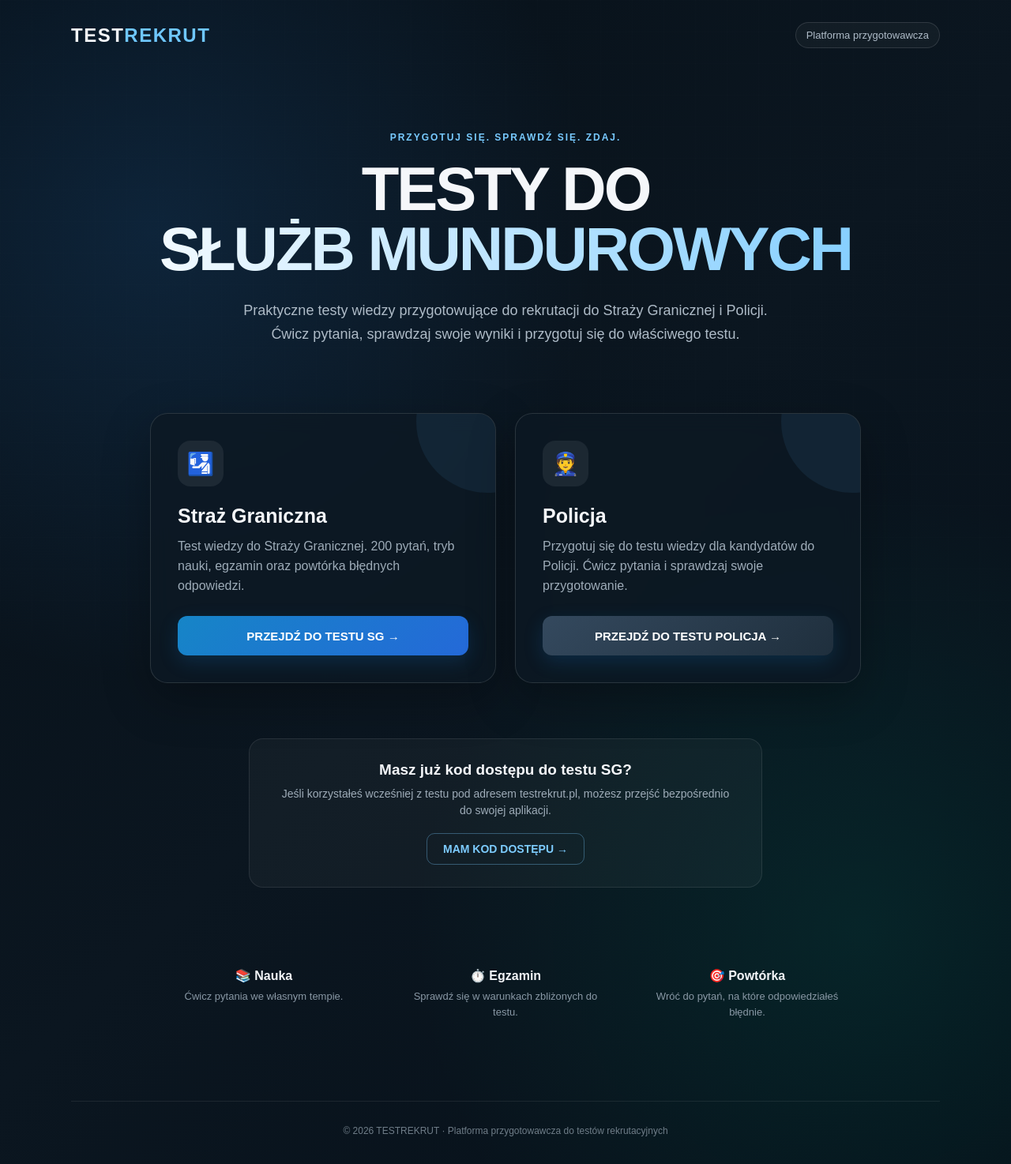
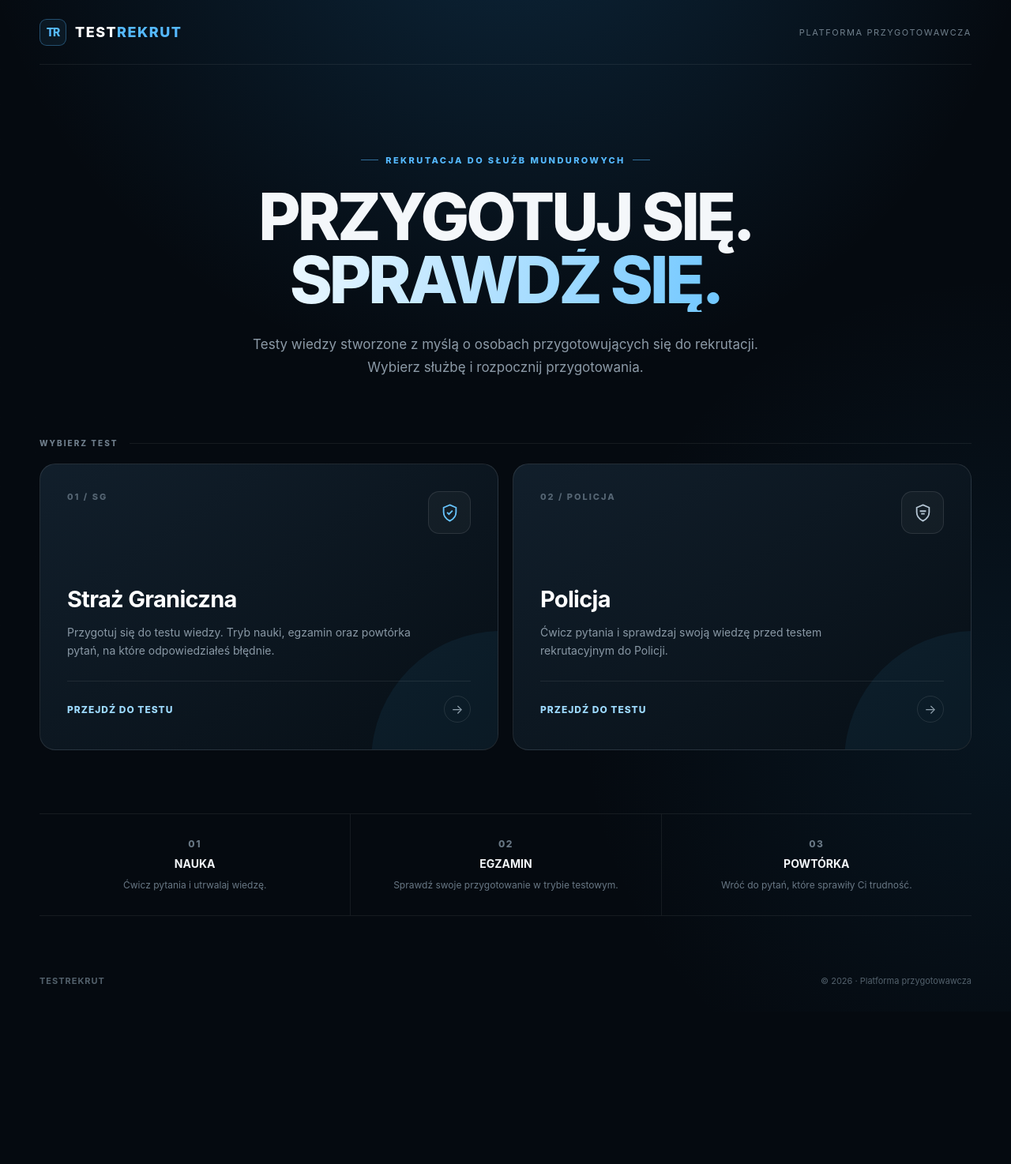
Before and after one commit to tmpawlak18-stack/sg-test, a plain HTML site: page homepage.html in a window 1280 px wide. Shown: the whole page at 79% size. After the commit the page ends 1281 px from the top, so only its background shows below. Drawn offline with Linux system fonts and the light colour scheme.

Commit message:
Update homepage.html

```diff
--- a/homepage.html
+++ b/homepage.html
@@ -1,12 +1,13 @@
-
 <!DOCTYPE html>
 <html lang="pl">
 <head>
   <meta charset="UTF-8">
   <meta name="viewport" content="width=device-width, initial-scale=1.0">
 
-  <title>TESTREKRUT – Testy do Straży Granicznej i Policji</title>
-  <meta name="description" content="TESTREKRUT – przygotuj się do testów wiedzy podczas rekrutacji do Straży Granicznej i Policji.">
+  <title>TESTREKRUT — Przygotuj się do rekrutacji</title>
+
+  <meta name="description"
+        content="TESTREKRUT — platforma przygotowująca do testów wiedzy podczas rekrutacji do Straży Granicznej i Policji.">
 
   <style>
     * {
@@ -15,14 +16,38 @@
       padding: 0;
     }
 
+    :root {
+      --bg: #050a10;
+      --bg2: #09121b;
+      --card: #0b151f;
+      --border: rgba(255,255,255,.10);
+      --text: #f4f7fa;
+      --muted: #8c9aa7;
+      --blue: #55b9ff;
+      --blue2: #167bc1;
+      --green: #46d2a2;
+    }
+
+    html {
+      scroll-behavior: smooth;
+    }
+
     body {
-      font-family: Arial, Helvetica, sans-serif;
       min-height: 100vh;
-      color: #f5f7fa;
+      font-family: Inter, Arial, Helvetica, sans-serif;
+      color: var(--text);
       background:
-        radial-gradient(circle at 15% 20%, rgba(30, 90, 150, 0.25), transparent 35%),
-        radial-gradient(circle at 85% 80%, rgba(0, 120, 100, 0.18), transparent 35%),
-        linear-gradient(135deg, #071018 0%, #0b1620 50%, #061019 100%);
+        radial-gradient(
+          circle at 50% -15%,
+          rgba(38, 132, 199, .24),
+          transparent 42%
+        ),
+        radial-gradient(
+          circle at 100% 70%,
+          rgba(26, 98, 142, .13),
+          transparent 35%
+        ),
+        var(--bg);
       overflow-x: hidden;
     }
 
@@ -30,282 +55,406 @@
       content: "";
       position: fixed;
       inset: 0;
-      background:
-        linear-gradient(rgba(255,255,255,0.025) 1px, transparent 1px),
-        linear-gradient(90deg, rgba(255,255,255,0.025) 1px, transparent 1px);
-      background-size: 40px 40px;
       pointer-events: none;
-      opacity: 0.35;
+      opacity: .22;
+      background-image:
+        linear-gradient(rgba(255,255,255,.025) 1px, transparent 1px),
+        linear-gradient(90deg, rgba(255,255,255,.025) 1px, transparent 1px);
+      background-size: 44px 44px;
     }
 
-    .container {
-      width: min(1100px, calc(100% - 40px));
-      margin: 0 auto;
+    .page {
       position: relative;
       z-index: 1;
+      width: min(1180px, calc(100% - 40px));
+      margin: auto;
     }
 
+    /* HEADER */
+
     header {
-      padding: 28px 0;
+      height: 82px;
       display: flex;
+      align-items: center;
       justify-content: space-between;
-      align-items: center;
+      border-bottom: 1px solid rgba(255,255,255,.07);
     }
 
-    .logo {
-      font-size: 24px;
+    .brand {
+      display: flex;
+      align-items: center;
+      gap: 11px;
+      text-decoration: none;
+      color: white;
+    }
+
+    .brand-mark {
+      width: 34px;
+      height: 34px;
+      display: grid;
+      place-items: center;
+      border: 1px solid rgba(85,185,255,.35);
+      border-radius: 9px;
+      background: rgba(85,185,255,.07);
+      color: var(--blue);
+      font-size: 14px;
+      font-weight: 800;
+      letter-spacing: -1px;
+    }
+
+    .brand-name {
+      font-size: 18px;
       font-weight: 800;
       letter-spacing: 1.5px;
     }
 
-    .logo span {
-      color: #6fc7ff;
+    .brand-name span {
+      color: var(--blue);
     }
 
-    .header-badge {
-      font-size: 13px;
-      color: #aebbc7;
-      border: 1px solid rgba(255,255,255,0.12);
-      padding: 8px 13px;
-      border-radius: 20px;
-      background: rgba(255,255,255,0.035);
+    .header-label {
+      color: #71808d;
+      font-size: 11px;
+      letter-spacing: 1.6px;
+      text-transform: uppercase;
     }
 
+    /* HERO */
+
     .hero {
+      padding: 105px 0 75px;
       text-align: center;
-      padding: 75px 0 55px;
     }
 
     .eyebrow {
-      display: inline-block;
-      font-size: 12px;
-      font-weight: 700;
+      display: inline-flex;
+      align-items: center;
+      gap: 9px;
+      margin-bottom: 25px;
+      color: var(--blue);
+      font-size: 11px;
+      font-weight: 800;
+      letter-spacing: 2.4px;
+      text-transform: uppercase;
+    }
+
+    .eyebrow::before,
+    .eyebrow::after {
+      content: "";
+      width: 22px;
+      height: 1px;
+      background: rgba(85,185,255,.55);
+    }
+
+    .hero h1 {
+      max-width: 900px;
+      margin: 0 auto;
+      font-size: clamp(46px, 7vw, 82px);
+      line-height: .98;
+      letter-spacing: -4px;
+      font-weight: 850;
+    }
+
+    .hero h1 span {
+      display: block;
+      color: transparent;
+      background: linear-gradient(
+        100deg,
+        #ffffff 10%,
+        #72c8ff 80%
+      );
+      -webkit-background-clip: text;
+      background-clip: text;
+    }
+
+    .hero-description {
+      max-width: 650px;
+      margin: 27px auto 0;
+      color: var(--muted);
+      font-size: 17px;
+      line-height: 1.7;
+    }
+
+    /* SECTION TITLE */
+
+    .choose-title {
+      display: flex;
+      align-items: center;
+      gap: 15px;
+      margin-bottom: 20px;
+      color: #6f7e8b;
+      font-size: 10px;
+      font-weight: 800;
       letter-spacing: 2px;
       text-transform: uppercase;
-      color: #78caff;
-      margin-bottom: 20px;
     }
 
-    h1 {
-      font-size: clamp(42px, 7vw, 78px);
-      line-height: 0.98;
-      letter-spacing: -3px;
-      margin-bottom: 25px;
+    .choose-title::after {
+      content: "";
+      height: 1px;
+      flex: 1;
+      background: rgba(255,255,255,.07);
     }
 
-    h1 span {
-      display: block;
-      background: linear-gradient(90deg, #ffffff, #79caff);
-      -webkit-background-clip: text;
-      -webkit-text-fill-color: transparent;
-    }
-
-    .hero-text {
-      max-width: 690px;
-      margin: 0 auto;
-      color: #aebbc7;
-      font-size: 18px;
-      line-height: 1.65;
-    }
+    /* CARDS */
 
     .tests {
       display: grid;
       grid-template-columns: repeat(2, 1fr);
-      gap: 24px;
-      max-width: 900px;
-      margin: 30px auto 70px;
+      gap: 18px;
+      margin-bottom: 80px;
     }
 
     .test-card {
       position: relative;
+      min-height: 360px;
+      display: flex;
+      flex-direction: column;
       padding: 34px;
-      border-radius: 22px;
-      border: 1px solid rgba(255,255,255,0.12);
-      background: rgba(13, 25, 36, 0.82);
-      backdrop-filter: blur(12px);
-      box-shadow: 0 20px 60px rgba(0,0,0,0.28);
-      transition: transform 0.2s ease, border-color 0.2s ease;
       overflow: hidden;
+      border: 1px solid var(--border);
+      border-radius: 20px;
+      background:
+        linear-gradient(
+          145deg,
+          rgba(18,32,45,.96),
+          rgba(7,15,22,.98)
+        );
+      text-decoration: none;
+      color: white;
+      transition:
+        transform .25s ease,
+        border-color .25s ease,
+        box-shadow .25s ease;
     }
 
     .test-card:hover {
       transform: translateY(-5px);
-      border-color: rgba(120, 202, 255, 0.45);
+      border-color: rgba(85,185,255,.38);
+      box-shadow:
+        0 25px 70px rgba(0,0,0,.35),
+        0 0 35px rgba(45,150,215,.07);
     }
 
-    .test-card::after {
+    .test-card::before {
       content: "";
       position: absolute;
-      width: 180px;
-      height: 180px;
+      width: 330px;
+      height: 330px;
+      right: -170px;
+      bottom: -180px;
       border-radius: 50%;
-      right: -80px;
-      top: -80px;
-      background: rgba(100, 190, 255, 0.08);
+      background: rgba(58,167,230,.07);
+      transition: transform .4s ease;
     }
 
-    .icon {
-      width: 58px;
-      height: 58px;
+    .test-card:hover::before {
+      transform: scale(1.15);
+    }
+
+    .card-top {
+      position: relative;
+      z-index: 1;
+      display: flex;
+      justify-content: space-between;
+      align-items: flex-start;
+    }
+
+    .service-number {
+      color: #566674;
+      font-size: 11px;
+      font-weight: 800;
+      letter-spacing: 2px;
+    }
+
+    .service-icon {
+      width: 54px;
+      height: 54px;
+      display: grid;
+      place-items: center;
+      border: 1px solid rgba(255,255,255,.10);
+      border-radius: 14px;
+      background: rgba(255,255,255,.035);
+    }
+
+    .service-icon svg {
+      width: 27px;
+      height: 27px;
+      fill: none;
+      stroke: currentColor;
+      stroke-width: 1.6;
+    }
+
+    .sg .service-icon {
+      color: #67c4ff;
+    }
+
+    .police .service-icon {
+      color: #b4c5d4;
+    }
+
+    .card-content {
+      position: relative;
+      z-index: 1;
+      margin-top: auto;
+      padding-top: 65px;
+    }
+
+    .card-content h2 {
+      font-size: 29px;
+      letter-spacing: -.7px;
+      margin-bottom: 13px;
+    }
+
+    .card-content p {
+      max-width: 450px;
+      color: #8998a5;
+      font-size: 14px;
+      line-height: 1.65;
+    }
+
+    .card-bottom {
+      position: relative;
+      z-index: 1;
       display: flex;
       align-items: center;
-      justify-content: center;
-      border-radius: 16px;
-      background: rgba(255,255,255,0.07);
-      font-size: 28px;
-      margin-bottom: 23px;
+      justify-content: space-between;
+      margin-top: 27px;
+      padding-top: 18px;
+      border-top: 1px solid rgba(255,255,255,.08);
     }
 
-    .test-card h2 {
-      font-size: 25px;
-      margin-bottom: 12px;
+    .card-button {
+      color: #9edbff;
+      font-size: 12px;
+      font-weight: 800;
+      letter-spacing: 1px;
     }
 
-    .test-card p {
-      color: #9eacb8;
-      line-height: 1.55;
-      min-height: 75px;
-      margin-bottom: 25px;
+    .arrow {
+      width: 34px;
+      height: 34px;
+      display: grid;
+      place-items: center;
+      border: 1px solid rgba(255,255,255,.10);
+      border-radius: 50%;
+      color: #8fa0ad;
+      transition: .25s ease;
     }
 
-    .button {
-      display: inline-flex;
-      justify-content: center;
-      align-items: center;
-      width: 100%;
-      min-height: 50px;
-      border-radius: 12px;
-      text-decoration: none;
+    .test-card:hover .arrow {
+      transform: translateX(3px);
       color: white;
-      font-weight: 700;
-      font-size: 15px;
-      background: linear-gradient(135deg, #1685c7, #2469d8);
-      box-shadow: 0 8px 25px rgba(20, 120, 200, 0.2);
-      transition: transform 0.2s ease, filter 0.2s ease;
+      border-color: rgba(85,185,255,.4);
     }
 
-    .button:hover {
-      transform: translateY(-2px);
-      filter: brightness(1.1);
-    }
-
-    .button.police {
-      background: linear-gradient(135deg, #34495e, #1f2f3d);
-    }
-
-    .access {
-      max-width: 650px;
-      margin: 0 auto 80px;
-      padding: 28px 32px;
-      text-align: center;
-      border-radius: 18px;
-      background: rgba(255,255,255,0.035);
-      border: 1px solid rgba(255,255,255,0.09);
-    }
-
-    .access h3 {
-      font-size: 19px;
-      margin-bottom: 9px;
-    }
-
-    .access p {
-      color: #9eacb8;
-      font-size: 14px;
-      line-height: 1.5;
-      margin-bottom: 18px;
-    }
-
-    .access-button {
-      display: inline-block;
-      padding: 11px 20px;
-      border-radius: 10px;
-      border: 1px solid rgba(120,202,255,0.35);
-      color: #7dccff;
-      text-decoration: none;
-      font-weight: 700;
-      font-size: 14px;
-      transition: background 0.2s ease;
-    }
-
-    .access-button:hover {
-      background: rgba(120,202,255,0.08);
-    }
+    /* FEATURES */
 
     .features {
       display: grid;
       grid-template-columns: repeat(3, 1fr);
-      gap: 18px;
-      max-width: 900px;
-      margin: 0 auto 80px;
+      border-top: 1px solid rgba(255,255,255,.07);
+      border-bottom: 1px solid rgba(255,255,255,.07);
+      margin-bottom: 75px;
     }
 
     .feature {
+      padding: 29px 25px;
       text-align: center;
-      padding: 22px 15px;
+    }
+
+    .feature + .feature {
+      border-left: 1px solid rgba(255,255,255,.07);
+    }
+
+    .feature-number {
+      display: block;
+      margin-bottom: 7px;
+      color: var(--blue);
+      font-size: 11px;
+      font-weight: 800;
+      letter-spacing: 1.5px;
     }
 
     .feature strong {
       display: block;
-      font-size: 16px;
       margin-bottom: 7px;
+      font-size: 14px;
     }
 
     .feature span {
-      color: #8998a5;
-      font-size: 13px;
-      line-height: 1.45;
+      color: #687784;
+      font-size: 12px;
+      line-height: 1.5;
     }
 
+    /* FOOTER */
+
     footer {
-      padding: 30px 0 35px;
-      border-top: 1px solid rgba(255,255,255,0.08);
-      text-align: center;
-      color: #6f7d88;
-      font-size: 12px;
+      padding: 0 0 32px;
+      display: flex;
+      justify-content: space-between;
+      align-items: center;
+      color: #53616c;
+      font-size: 11px;
     }
 
-    @media (max-width: 720px) {
-      .container {
+    .footer-brand {
+      font-weight: 700;
+      letter-spacing: 1px;
+    }
+
+    /* MOBILE */
+
+    @media (max-width: 760px) {
+
+      .page {
         width: min(100% - 24px, 600px);
       }
 
       header {
-        padding: 20px 0;
+        height: 70px;
       }
 
-      .header-badge {
+      .header-label {
         display: none;
       }
 
       .hero {
-        padding: 55px 0 40px;
+        padding: 72px 0 55px;
       }
 
-      h1 {
-        letter-spacing: -2px;
+      .hero h1 {
+        font-size: clamp(42px, 13vw, 64px);
+        letter-spacing: -3px;
       }
 
-      .hero-text {
-        font-size: 16px;
+      .hero-description {
+        font-size: 15px;
       }
 
       .tests {
         grid-template-columns: 1fr;
-        margin-bottom: 45px;
+        margin-bottom: 55px;
+      }
+
+      .test-card {
+        min-height: 330px;
+        padding: 27px;
       }
 
       .features {
         grid-template-columns: 1fr;
-        gap: 5px;
-        margin-bottom: 50px;
       }
 
-      .test-card {
-        padding: 28px;
+      .feature + .feature {
+        border-left: 0;
+        border-top: 1px solid rgba(255,255,255,.07);
       }
 
-      .access {
-        padding: 24px 20px;
+      footer {
+        flex-direction: column;
+        gap: 10px;
       }
     }
   </style>
@@ -313,106 +462,221 @@
 
 <body>
 
-  <div class="container">
+<div class="page">
+
+  <!-- HEADER -->
 
   <header>
-      <div class="logo">TEST<span>REKRUT</span></div>
-      <div class="header-badge">Platforma przygotowawcza</div>
+
+    <a href="/" class="brand">
+      <div class="brand-mark">TR</div>
+
+      <div class="brand-name">
+        TEST<span>REKRUT</span>
+      </div>
+    </a>
+
+    <div class="header-label">
+      Platforma przygotowawcza
+    </div>
+
   </header>
+
+
+  <!-- HERO -->
 
   <main>
 
     <section class="hero">
-        <div class="eyebrow">Przygotuj się. Sprawdź się. Zdaj.</div>
+
+      <div class="eyebrow">
+        Rekrutacja do służb mundurowych
+      </div>
 
       <h1>
-          TESTY DO
-          <span>SŁUŻB MUNDUROWYCH</span>
+        PRZYGOTUJ SIĘ.
+        <span>SPRAWDŹ SIĘ.</span>
       </h1>
 
-        <p class="hero-text">
-          Praktyczne testy wiedzy przygotowujące do rekrutacji
-          do Straży Granicznej i Policji.
-          Ćwicz pytania, sprawdzaj swoje wyniki i przygotuj się
-          do właściwego testu.
+      <p class="hero-description">
+        Testy wiedzy stworzone z myślą o osobach przygotowujących się
+        do rekrutacji. Wybierz służbę i rozpocznij przygotowania.
       </p>
+
     </section>
+
+
+    <!-- TESTY -->
+
+    <div class="choose-title">
+      Wybierz test
+    </div>
 
     <section class="tests">
 
-        <article class="test-card">
-          <div class="icon">🛂</div>
+
+      <!-- STRAŻ GRANICZNA -->
+
+      <a href="/SG/" class="test-card sg">
+
+        <div class="card-top">
+
+          <div class="service-number">
+            01 / SG
+          </div>
+
+          <div class="service-icon">
+
+            <svg viewBox="0 0 24 24">
+              <path d="M12 3l7 3v5c0 4.5-3 8-7 10-4-2-7-5.5-7-10V6l7-3z"/>
+              <path d="M9 11.5l2 2 4-4"/>
+            </svg>
+
+          </div>
+
+        </div>
+
+
+        <div class="card-content">
 
           <h2>Straż Graniczna</h2>
 
           <p>
-            Test wiedzy do Straży Granicznej.
-            200 pytań, tryb nauki, egzamin oraz
-            powtórka błędnych odpowiedzi.
+            Przygotuj się do testu wiedzy. Tryb nauki,
+            egzamin oraz powtórka pytań, na które
+            odpowiedziałeś błędnie.
           </p>
 
-          <a class="button" href="/SG/">
-            PRZEJDŹ DO TESTU SG →
+        </div>
+
+
+        <div class="card-bottom">
+
+          <span class="card-button">
+            PRZEJDŹ DO TESTU
+          </span>
+
+          <span class="arrow">→</span>
+
+        </div>
+
       </a>
-        </article>
 
-        <article class="test-card">
-          <div class="icon">👮</div>
+
+      <!-- POLICJA -->
+
+      <a href="/policja/" class="test-card police">
+
+        <div class="card-top">
+
+          <div class="service-number">
+            02 / POLICJA
+          </div>
+
+          <div class="service-icon">
+
+            <svg viewBox="0 0 24 24">
+              <path d="M12 3l7 3v5c0 4.5-3 8-7 10-4-2-7-5.5-7-10V6l7-3z"/>
+              <path d="M8.5 10h7"/>
+              <path d="M10 13h4"/>
+            </svg>
+
+          </div>
+
+        </div>
+
+
+        <div class="card-content">
 
           <h2>Policja</h2>
 
           <p>
-            Przygotuj się do testu wiedzy dla kandydatów
-            do Policji. Ćwicz pytania i sprawdzaj
-            swoje przygotowanie.
+            Ćwicz pytania i sprawdzaj swoją wiedzę
+            przed testem rekrutacyjnym do Policji.
           </p>
 
-          <a class="button police" href="/policja/">
-            PRZEJDŹ DO TESTU POLICJA →
+        </div>
+
+
+        <div class="card-bottom">
+
+          <span class="card-button">
+            PRZEJDŹ DO TESTU
+          </span>
+
+          <span class="arrow">→</span>
+
+        </div>
+
       </a>
-        </article>
 
     </section>
 
-      <section class="access">
-        <h3>Masz już kod dostępu do testu SG?</h3>
 
-        <p>
-          Jeśli korzystałeś wcześniej z testu pod adresem
-          testrekrut.pl, możesz przejść bezpośrednio
-          do swojej aplikacji.
-        </p>
-
-        <a class="access-button" href="/SG/">
-          MAM KOD DOSTĘPU →
-        </a>
-      </section>
+    <!-- FEATURES -->
 
     <section class="features">
 
       <div class="feature">
-          <strong>📚 Nauka</strong>
-          <span>Ćwicz pytania we własnym tempie.</span>
+
+        <span class="feature-number">01</span>
+
+        <strong>NAUKA</strong>
+
+        <span>
+          Ćwicz pytania i utrwalaj wiedzę.
+        </span>
+
       </div>
 
+
       <div class="feature">
-          <strong>⏱️ Egzamin</strong>
-          <span>Sprawdź się w warunkach zbliżonych do testu.</span>
+
+        <span class="feature-number">02</span>
+
+        <strong>EGZAMIN</strong>
+
+        <span>
+          Sprawdź swoje przygotowanie
+          w trybie testowym.
+        </span>
+
       </div>
 
+
       <div class="feature">
-          <strong>🎯 Powtórka</strong>
-          <span>Wróć do pytań, na które odpowiedziałeś błędnie.</span>
+
+        <span class="feature-number">03</span>
+
+        <strong>POWTÓRKA</strong>
+
+        <span>
+          Wróć do pytań, które sprawiły
+          Ci trudność.
+        </span>
+
       </div>
 
     </section>
 
   </main>
 
+
+  <!-- FOOTER -->
+
   <footer>
-      © 2026 TESTREKRUT · Platforma przygotowawcza do testów rekrutacyjnych
+
+    <div class="footer-brand">
+      TESTREKRUT
+    </div>
+
+    <div>
+      © 2026 · Platforma przygotowawcza
+    </div>
+
   </footer>
 
 </div>
+
 </body>
 </html>
```
Lines whose indentation alone changed are shown as unchanged.
